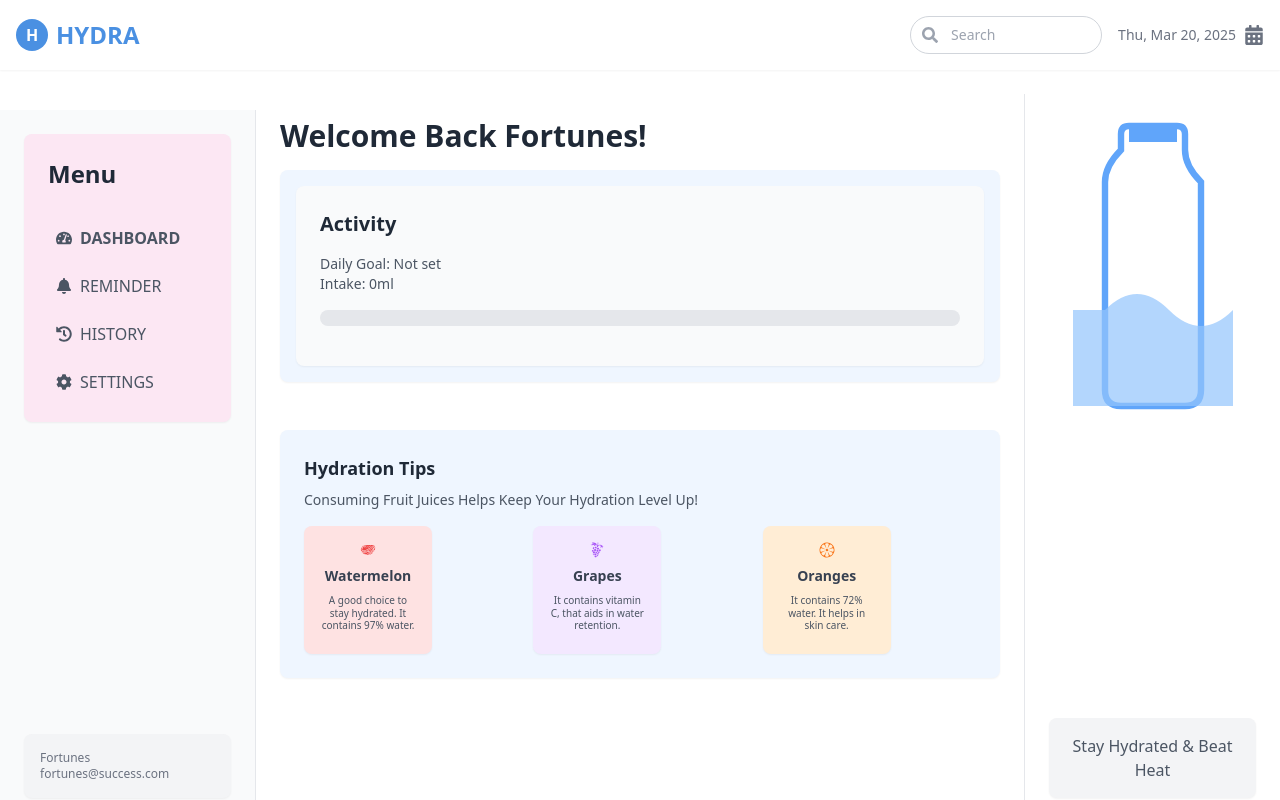
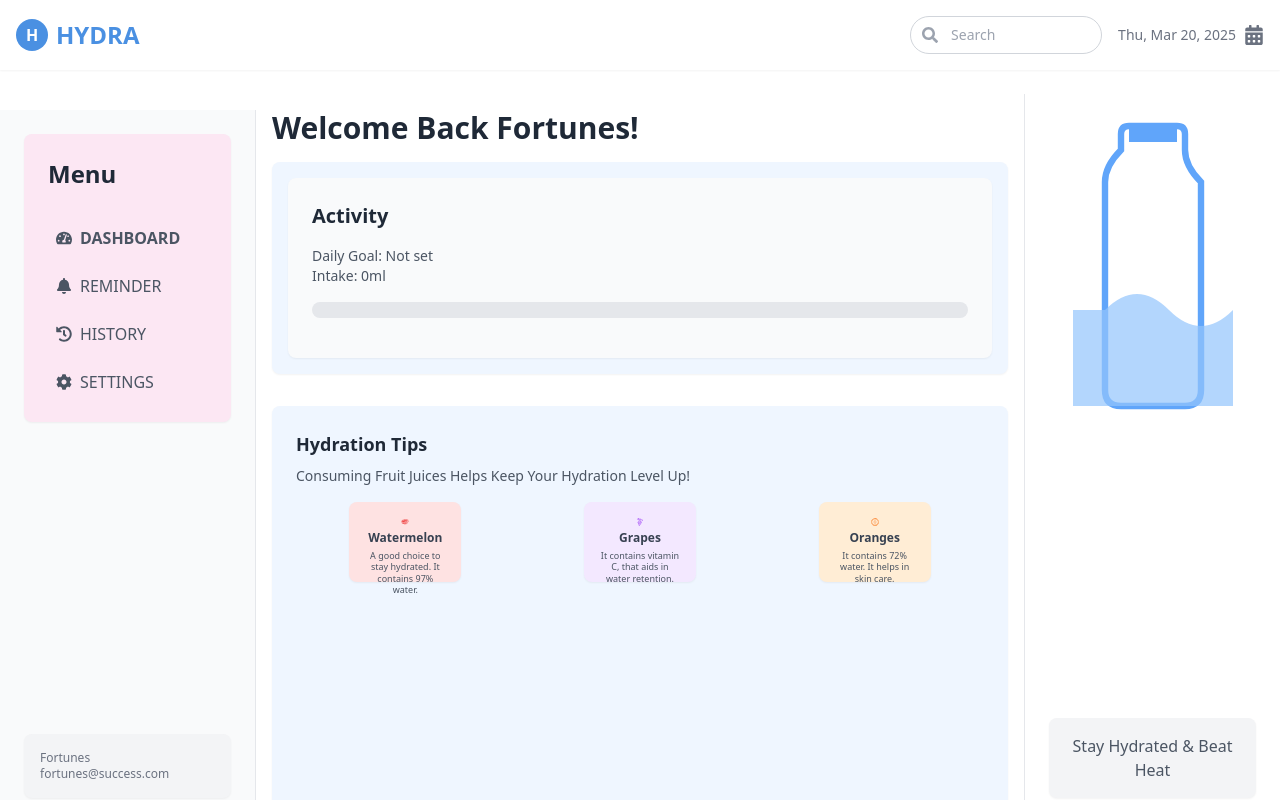
Before and after one commit to Centa964/capstone, a React (Vite) app in the folder water-tracker/: page /dashboard in a window 1280 px wide. Built offline with nearby package versions, Linux system fonts and the light colour scheme.

Commit message:
fixed hydration layout

```diff
--- a/water-tracker/src/App.jsx
+++ b/water-tracker/src/App.jsx
@@ -30,7 +30,7 @@ const App = () => {
       if (savedHistory) setHistory(JSON.parse(savedHistory) || []);
     } catch (err) {
       console.error('Error loading from local storage:', err);
-      setError('Failed to load data from local storage.');
+      setError('Failed to load data to local storage.');
     }
   }, []);
 
@@ -171,39 +171,39 @@ const App = () => {
           </aside>
 
           {/* Main Content */}
-          <main className="w-3/5 p-6 h-full overflow-y-auto">
+          <main className="w-3/5 p-4 h-full overflow-y-auto flex flex-col">
             <h1 className="text-3xl font-bold text-gray-800 mb-4">Welcome Back Fortunes!</h1>
             <Routes>
               <Route
                 path="/dashboard"
                 element={
                   <>
-                    <div className="bg-blue-50 p-4 rounded-lg shadow-sm mb-12">
+                    <div className="bg-blue-50 p-4 rounded-lg shadow-sm mb-8">
                       <Activity intake={intake} goal={goal} goalAchieved={goalAchieved} />
                     </div>
-                    <div className="bg-blue-50 p-6 rounded-lg shadow-sm">
+                    <div className="bg-blue-50 p-6 rounded-lg shadow-sm flex-1">
                       <h3 className="text-lg font-semibold text-gray-800 mb-2">Hydration Tips</h3>
                       <p className="text-sm text-gray-600 mb-4">Consuming Fruit Juices Helps Keep Your Hydration Level Up!</p>
                       <div className="grid grid-cols-3 gap-4">
-                        <div className="bg-red-100 p-4 rounded-lg shadow-sm w-32 h-32">
-                          <div className="flex flex-col items-center space-y-2">
-                            <GiWatermelon className="w-4 h-4 text-red-500" />
-                            <h4 className="text-sm font-semibold text-gray-700">Watermelon</h4>
-                            <p className="text-[10px] text-gray-600 text-center leading-tight">A good choice to stay hydrated. It contains 97% water.</p>
+                        <div className="bg-red-100 p-2 rounded-lg shadow-sm max-w-28 h-20 mx-auto">
+                          <div className="flex flex-col items-center space-y-1 p-2">
+                            <GiWatermelon className="w-2 h-2 text-red-500" />
+                            <h4 className="text-xs font-semibold text-gray-700">Watermelon</h4>
+                            <p className="text-[9px] text-gray-600 text-center leading-tight">A good choice to stay hydrated. It contains 97% water.</p>
                           </div>
                         </div>
-                        <div className="bg-purple-100 p-4 rounded-lg shadow-sm w-32 h-32">
-                          <div className="flex flex-col items-center space-y-2">
-                            <GiGrapes className="w-4 h-4 text-purple-500" />
-                            <h4 className="text-sm font-semibold text-gray-700">Grapes</h4>
-                            <p className="text-[10px] text-gray-600 text-center leading-tight">It contains vitamin C, that aids in water retention.</p>
+                        <div className="bg-purple-100 p-2 rounded-lg shadow-sm max-w-28 h-20 mx-auto">
+                          <div className="flex flex-col items-center space-y-1 p-2">
+                            <GiGrapes className="w-2 h-2 text-purple-500" />
+                            <h4 className="text-xs font-semibold text-gray-700">Grapes</h4>
+                            <p className="text-[9px] text-gray-600 text-center leading-tight">It contains vitamin C, that aids in water retention.</p>
                           </div>
                         </div>
-                        <div className="bg-orange-100 p-4 rounded-lg shadow-sm w-32 h-32">
-                          <div className="flex flex-col items-center space-y-2">
-                            <GiOrange className="w-4 h-4 text-orange-500" />
-                            <h4 className="text-sm font-semibold text-gray-700">Oranges</h4>
-                            <p className="text-[10px] text-gray-600 text-center leading-tight">It contains 72% water. It helps in skin care.</p>
+                        <div className="bg-orange-100 p-2 rounded-lg shadow-sm max-w-28 h-20 mx-auto">
+                          <div className="flex flex-col items-center space-y-1 p-2">
+                            <GiOrange className="w-2 h-2 text-orange-500" />
+                            <h4 className="text-xs font-semibold text-gray-700">Oranges</h4>
+                            <p className="text-[9px] text-gray-600 text-center leading-tight">It contains 72% water. It helps in skin care.</p>
                           </div>
                         </div>
                       </div>
```
